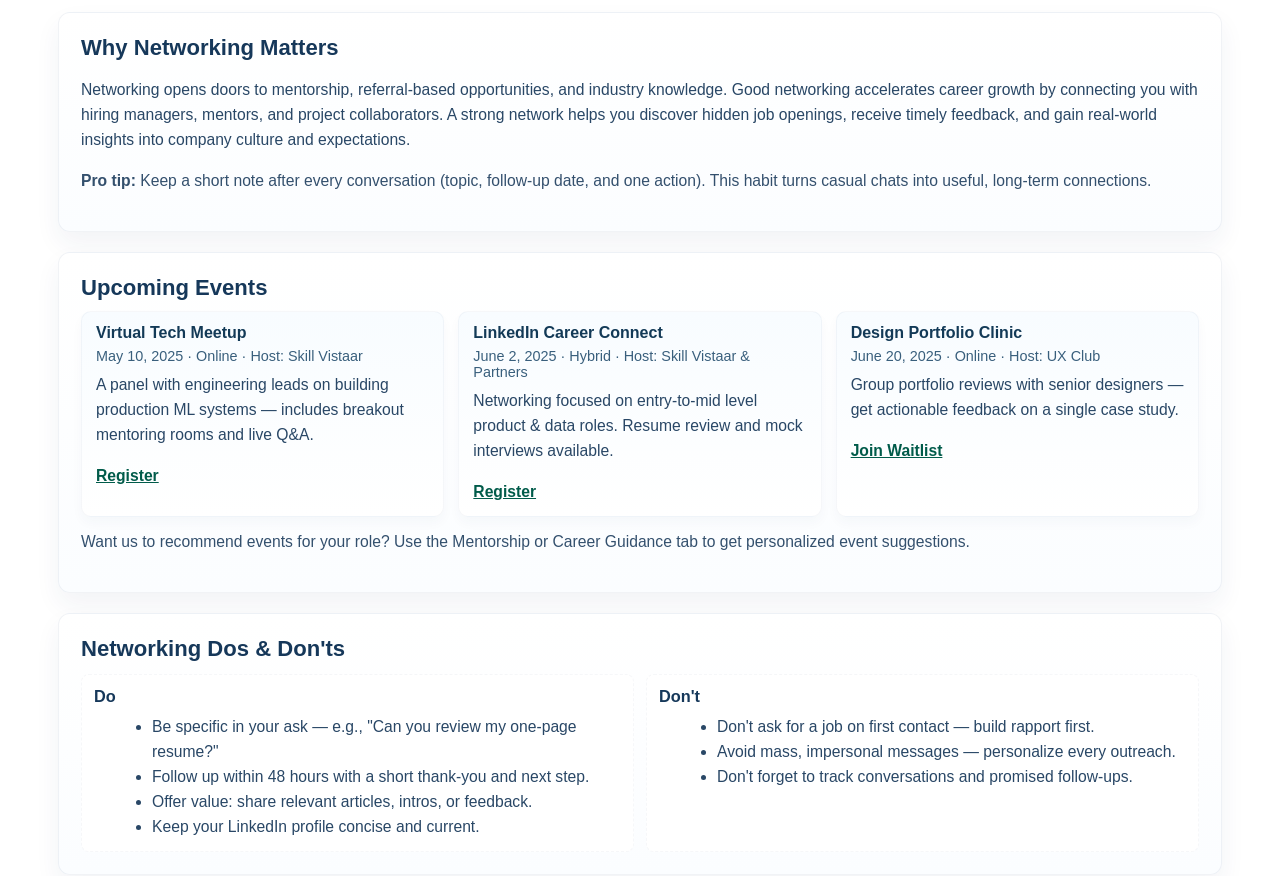
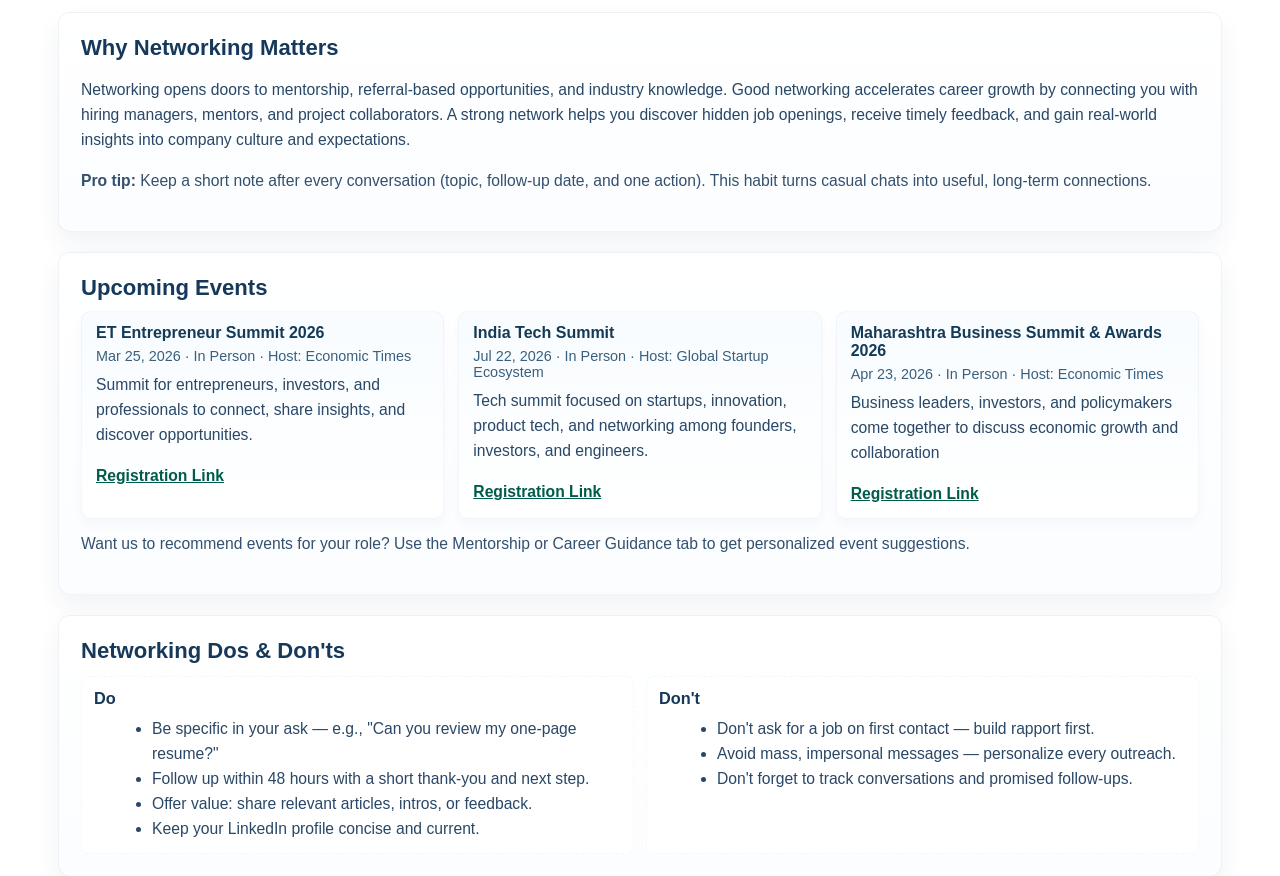
Before and after one commit to 1M-ARNAVERMA/Skill_Vistaar, a Flask app: page /networking in a window 1280 px wide. Shown: the part 211-1087 px from the top of the page. Run offline with Flask 3, Linux system fonts and the light colour scheme.

Commit message:
Update networking.html

```diff
--- a/templates/networking.html
+++ b/templates/networking.html
@@ -138,24 +138,24 @@
 
         <div class="events-list">
           <div class="event">
-            <div class="title">Virtual Tech Meetup</div>
-            <div class="meta">May 10, 2025 · Online · Host: Skill Vistaar</div>
-            <p style="margin-top:8px;">A panel with engineering leads on building production ML systems — includes breakout mentoring rooms and live Q&A.</p>
-            <p style="margin:6px 0 0;"><a href="#" style="color:#005b4a; font-weight:700;">Register</a></p>
+            <div class="title">ET Entrepreneur Summit 2026</div>
+            <div class="meta">Mar 25, 2026 · In Person · Host: Economic Times</div>
+            <p style="margin-top:8px;">Summit for entrepreneurs, investors, and professionals to connect, share insights, and discover opportunities.</p>
+            <p style="margin:6px 0 0;"><a href="https://b2b.economictimes.indiatimes.com/events" style="color:#005b4a; font-weight:700;">Registration Link</a></p>
           </div>
 
           <div class="event">
-            <div class="title">LinkedIn Career Connect</div>
-            <div class="meta">June 2, 2025 · Hybrid · Host: Skill Vistaar & Partners</div>
-            <p style="margin-top:8px;">Networking focused on entry-to-mid level product & data roles. Resume review and mock interviews available.</p>
-            <p style="margin:6px 0 0;"><a href="#" style="color:#005b4a; font-weight:700;">Register</a></p>
+            <div class="title">India Tech Summit</div>
+            <div class="meta">Jul 22, 2026 · In Person · Host: Global Startup Ecosystem</div>
+            <p style="margin-top:8px;">Tech summit focused on startups, innovation, product tech, and networking among founders, investors, and engineers.</p>
+            <p style="margin:6px 0 0;"><a href="https://www.eventbrite.com/e/india-tech-summit-tickets-97765875365" style="color:#005b4a; font-weight:700;">Registration Link</a></p>
           </div>
 
           <div class="event">
-            <div class="title">Design Portfolio Clinic</div>
-            <div class="meta">June 20, 2025 · Online · Host: UX Club</div>
-            <p style="margin-top:8px;">Group portfolio reviews with senior designers — get actionable feedback on a single case study.</p>
-            <p style="margin:6px 0 0;"><a href="#" style="color:#005b4a; font-weight:700;">Join Waitlist</a></p>
+            <div class="title">Maharashtra Business Summit & Awards 2026</div>
+            <div class="meta">Apr 23, 2026 · In Person · Host: Economic Times</div>
+            <p style="margin-top:8px;">Business leaders, investors, and policymakers come together to discuss economic growth and collaboration</p>
+            <p style="margin:6px 0 0;"><a href="https://b2b.economictimes.indiatimes.com/events" style="color:#005b4a; font-weight:700;">Registration Link</a></p>
           </div>
         </div>
 
```
